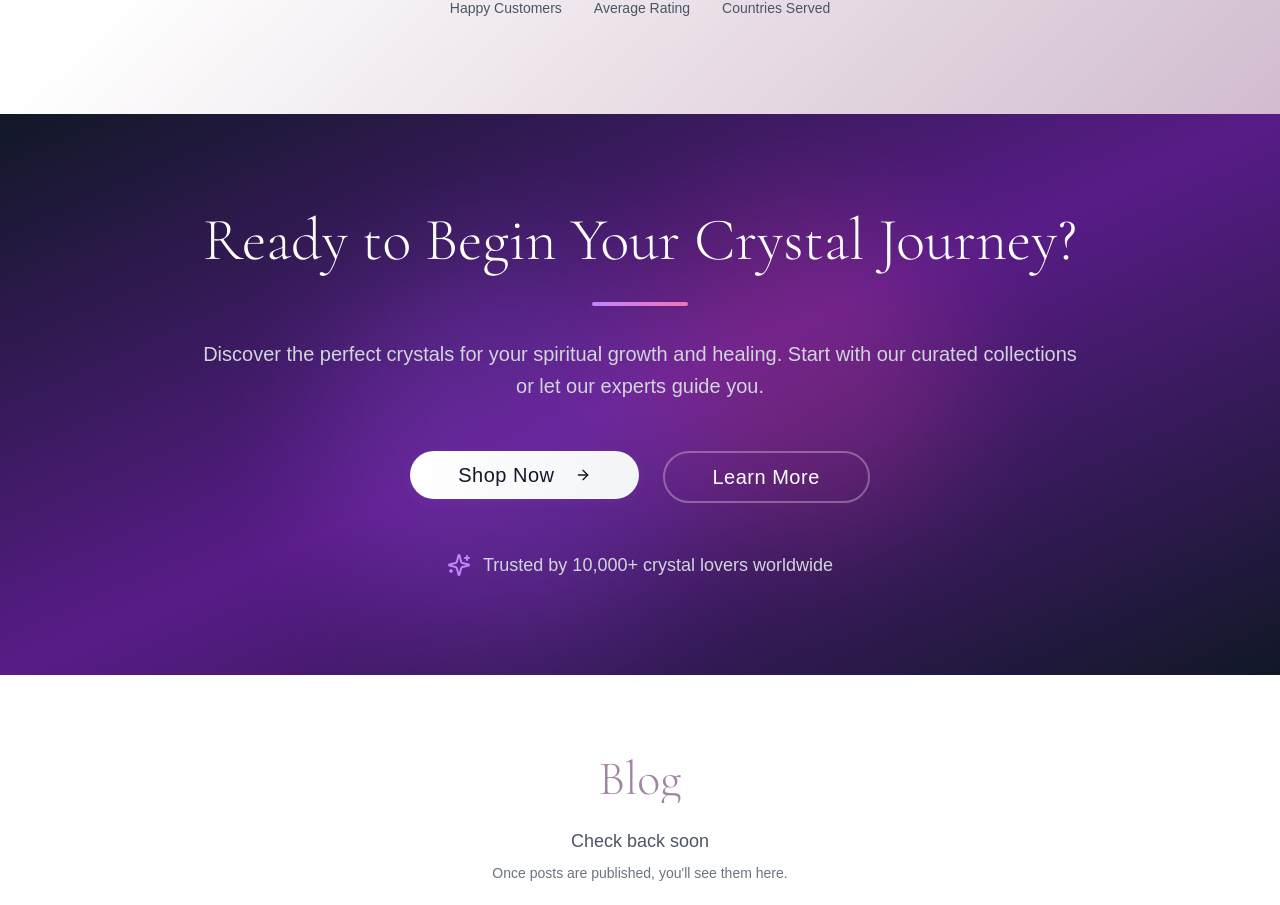
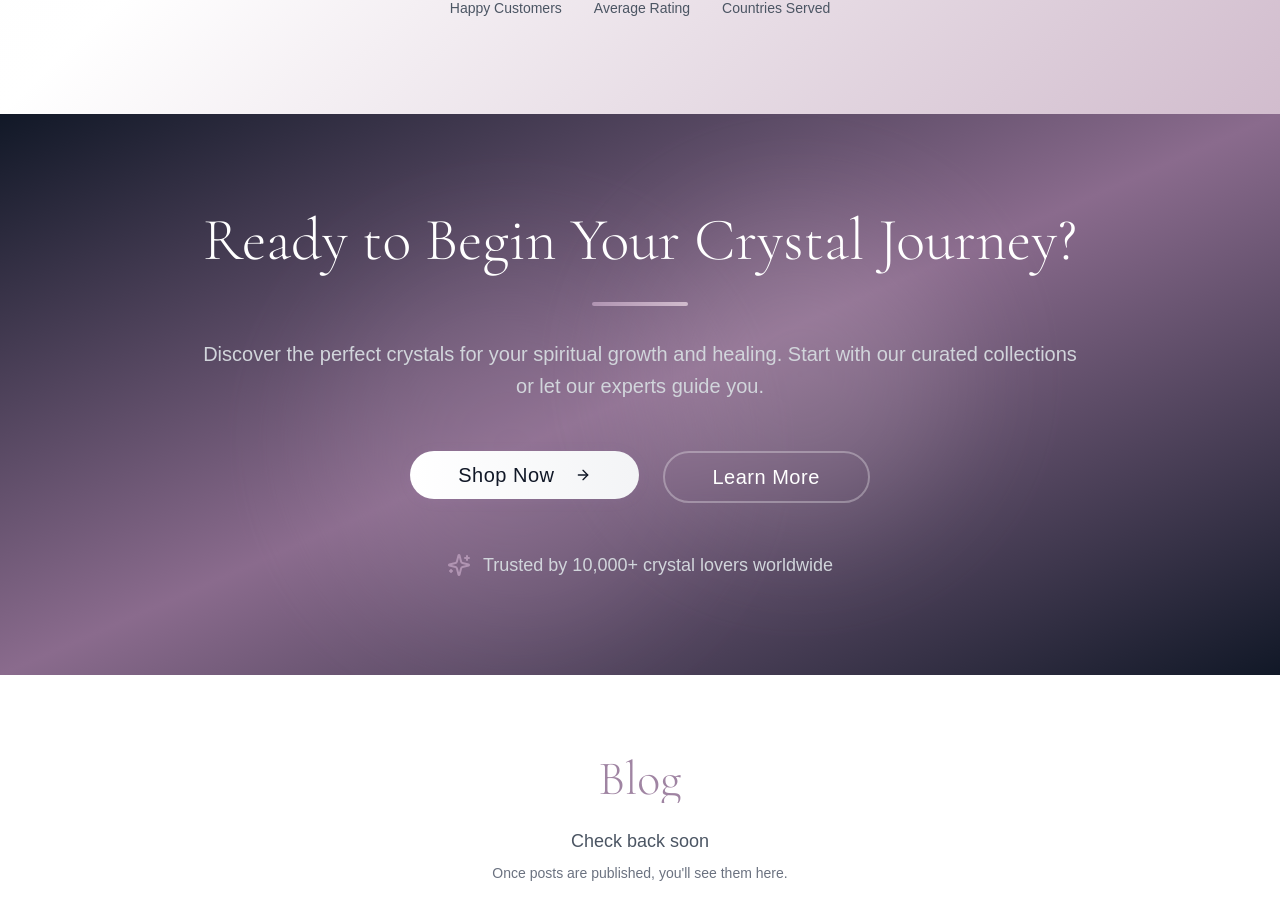
Before and after one commit to indrajit002/adhyatma-essence-enhanced-main, a React (Vite) app: page / in a window 1280 px wide. Shown: the part 7331-8236 px from the top of the page. Built offline with nearby package versions, Linux system fonts and the light colour scheme; no server answers; the HTML template or start-up script is replaced by a standard one.

Commit message:
call to action section v2

```diff
--- a/src/components/CallToAction.tsx
+++ b/src/components/CallToAction.tsx
@@ -21,14 +21,14 @@ const CallToAction = ({
   const isPrimary = variant === 'primary';
 
   return (
-    <section className={`py-24 relative overflow-hidden ${isPrimary ? 'bg-gradient-to-br from-gray-900 via-purple-900 to-gray-900' : 'bg-gradient-to-br from-gray-50 via-white to-[#d1bccd]'}`}>
+    <section className={`py-24 relative overflow-hidden ${isPrimary ? 'bg-gradient-to-br from-gray-900 via-[#8a6b8d] to-gray-900' : 'bg-gradient-to-br from-gray-50 via-white to-[#d1bccd]'}`}>
       {/* Background Elements */}
       <div className="absolute inset-0" aria-hidden="true">
         <div className={`absolute top-1/4 left-1/4 w-96 h-96 rounded-full blur-3xl opacity-20 ${
-          isPrimary ? 'bg-purple-500' : 'bg-[#b094b2]'
+          isPrimary ? 'bg-[#b094b2]' : 'bg-[#b094b2]'
         }`} />
         <div className={`absolute bottom-1/4 right-1/4 w-80 h-80 rounded-full blur-3xl opacity-20 ${
-          isPrimary ? 'bg-pink-500' : 'bg-[#d1bccd]'
+          isPrimary ? 'bg-[#d1bccd]' : 'bg-[#d1bccd]'
         }`} />
       </div>
 
@@ -40,7 +40,7 @@ const CallToAction = ({
             {title}
           </h2>
           <div className={`w-24 h-1 mx-auto rounded-full mb-8 ${
-            isPrimary ? 'bg-gradient-to-r from-purple-400 to-pink-400' : 'bg-gradient-to-r from-[#b094b2] to-[#d1bccd]'
+            isPrimary ? 'bg-gradient-to-r from-[#b094b2] to-[#d1bccd]' : 'bg-gradient-to-r from-[#b094b2] to-[#d1bccd]'
           }`}></div>
           <p className={`text-xl mb-12 leading-relaxed font-madefor-medium ${
             isPrimary ? 'text-gray-300' : 'text-gray-600'
@@ -53,7 +53,7 @@ const CallToAction = ({
               className={`px-12 py-6 text-xl rounded-full font-arial tracking-wide transition-all duration-500 hover:scale-105 transform ${
                 isPrimary
                   ? 'bg-gradient-to-r from-white to-gray-100 text-gray-900 hover:from-gray-100 hover:to-gray-200 shadow-2xl'
-                  : 'bg-gradient-to-r from-purple-600 to-pink-600 hover:from-purple-700 hover:to-pink-700 text-white shadow-2xl'
+                  : 'bg-gradient-to-r from-[#b094b2] to-[#d1bccd] hover:from-[#8a6b8d] hover:to-[#a085a3] text-white shadow-2xl'
               }`}
               onClick={() => {
                 const targetElement = document.querySelector(buttonLink);
@@ -79,7 +79,7 @@ const CallToAction = ({
 
           {isPrimary && (
             <div className="mt-12 flex items-center justify-center space-x-3 text-gray-300">
-              <Sparkles className="w-6 h-6 text-purple-400" />
+              <Sparkles className="w-6 h-6 text-[#b094b2]" />
               <span className="text-lg font-madefor-medium">Trusted by 10,000+ crystal lovers worldwide</span>
             </div>
           )}
```
